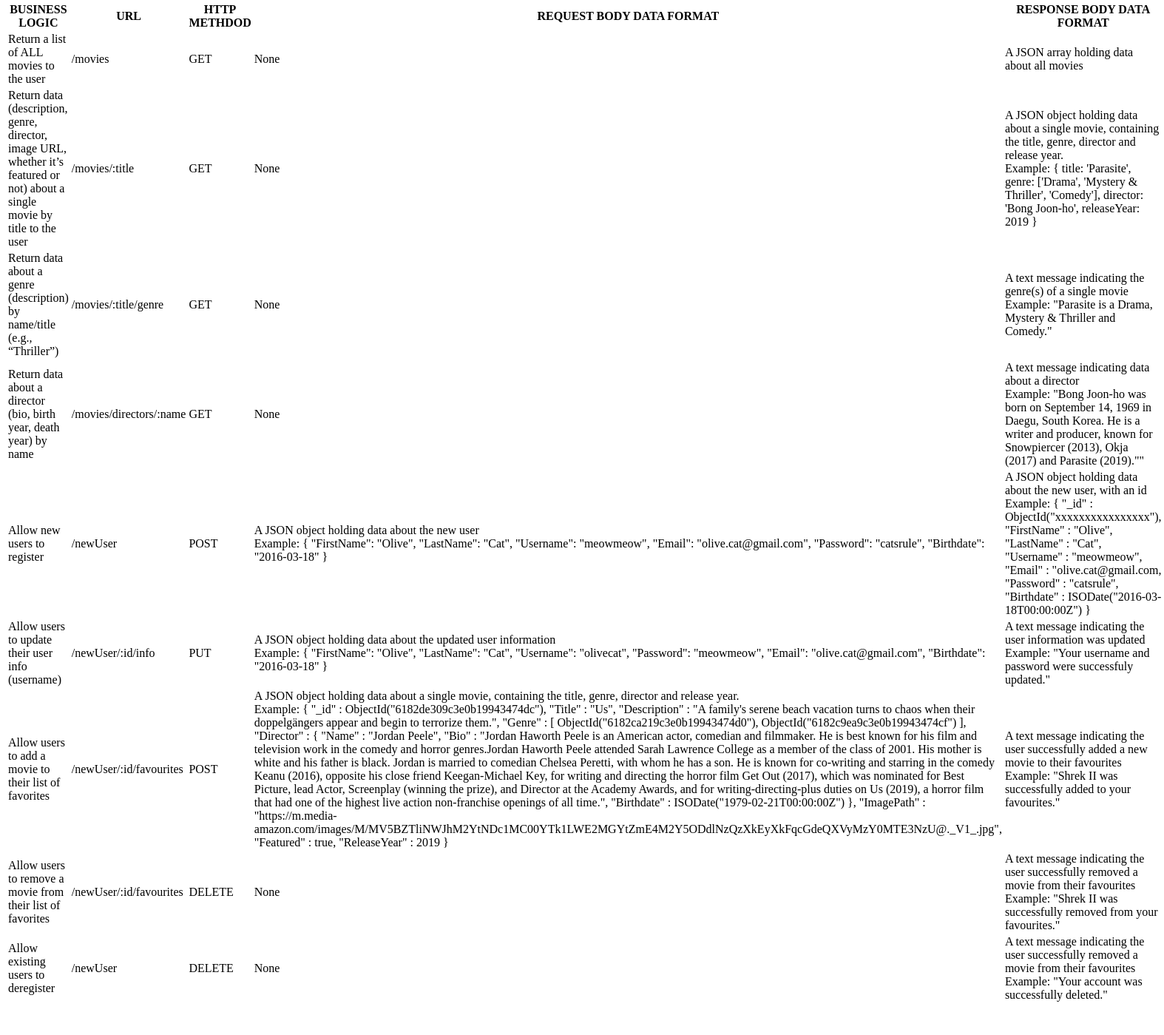
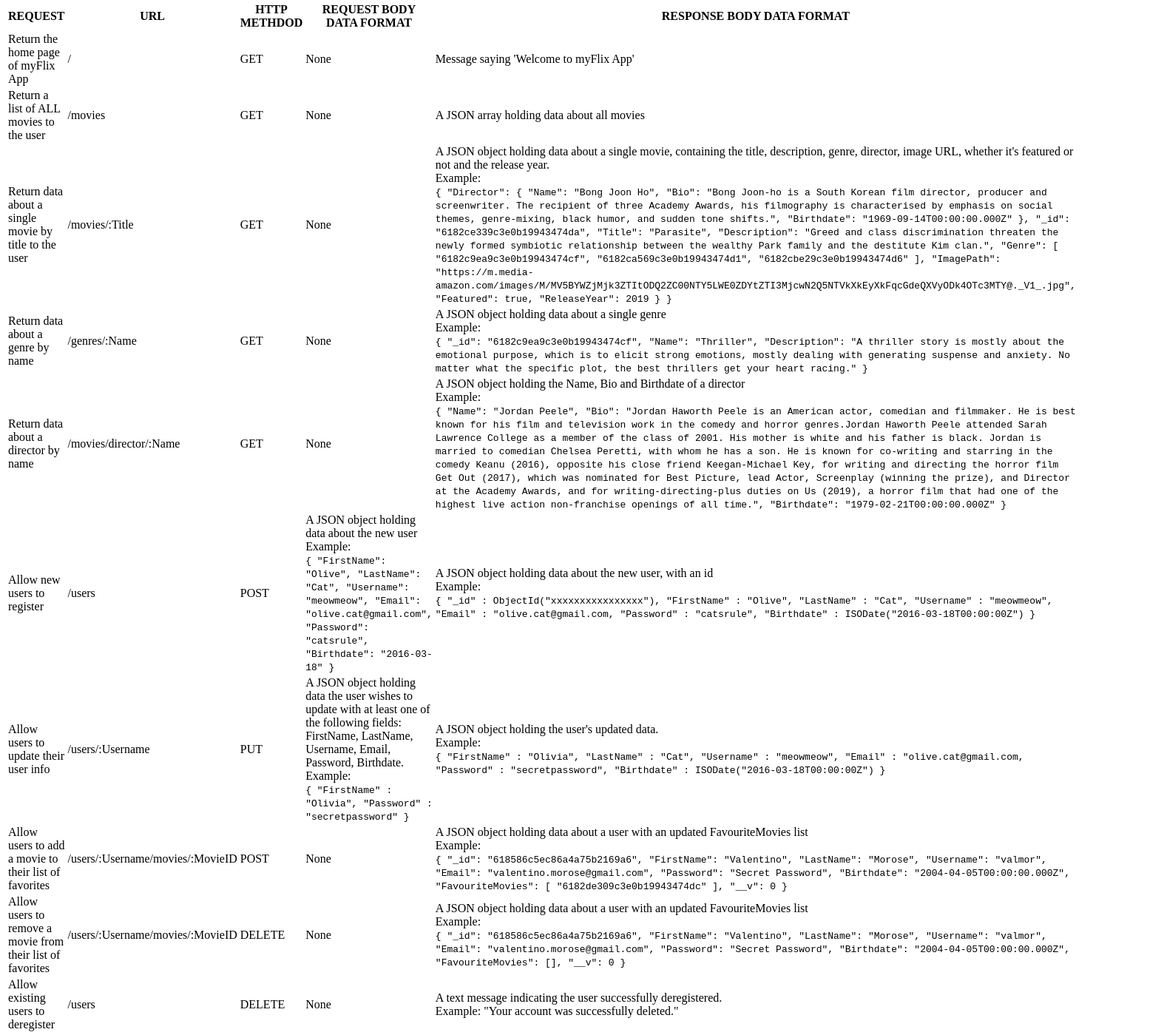
Before and after one commit to ancapuscasu/myFlix, a website: page public/documentation.html in a window 1280 px wide. Shown: the part 131-1530 px from the top of the page at 74% size, 1574 px wide, since content can reach past the window. Before the commit the page ends 1496 px from the top, so only its background shows below. Drawn offline with Linux system fonts and the light colour scheme.

Commit message:
Updated documentation file with new data formats and endpoints

```diff
--- a/public/documentation.html
+++ b/public/documentation.html
@@ -12,11 +12,18 @@
 
     <table>
         <tr>
-            <th>BUSINESS LOGIC</th>
+            <th>REQUEST</th>
             <th>URL</th>
             <th>HTTP METHDOD</th>
             <th>REQUEST BODY DATA FORMAT</th>
             <th>RESPONSE BODY DATA FORMAT</th>
+        </tr>
+        <tr>
+            <td>Return the home page of myFlix App</td>
+            <td>/</td>
+            <td>GET</td>
+            <td>None</td>
+            <td>Message saying 'Welcome to myFlix App'</td>
         </tr>
         <tr>
             <td>Return a list of ALL movies to the user</td>
@@ -26,47 +33,79 @@
             <td>A JSON array holding data about all movies</td>
         </tr>
         <tr>
-            <td>Return data (description, genre, director, image URL, whether it’s featured or not) about a single movie by title to the user</td>
-            <td>/movies/:title</td>
+            <td>Return data about a single movie by title to the user</td>
+            <td>/movies/:Title</td>
             <td>GET</td>
             <td>None</td>
-            <td>A JSON object holding data about a single movie, containing the title, genre, director and release year.
+            <td>A JSON object holding data about a single movie, containing the title, description, genre, director, image URL, whether it's featured or not and the release year.
                 <br>
-                Example: {
-                title: 'Parasite',
-                genre: ['Drama', 'Mystery & Thriller', 'Comedy'],
-                director: 'Bong Joon-ho',
-                releaseYear: 2019
+                Example:
+                <br><code>
+                    {
+                        "Director": {
+                            "Name": "Bong Joon Ho",
+                            "Bio": "Bong Joon-ho is a South Korean film director, producer and screenwriter. The recipient of three Academy Awards, his filmography is characterised by emphasis on social themes, genre-mixing, black humor, and sudden tone shifts.",
+                            "Birthdate": "1969-09-14T00:00:00.000Z"
+                        },
+                        "_id": "6182ce339c3e0b19943474da",
+                        "Title": "Parasite",
+                        "Description": "Greed and class discrimination threaten the newly formed symbiotic relationship between the wealthy Park family and the destitute Kim clan.",
+                        "Genre": [
+                            "6182c9ea9c3e0b19943474cf",
+                            "6182ca569c3e0b19943474d1",
+                            "6182cbe29c3e0b19943474d6"
+                        ],
+                        "ImagePath": "https://m.media-amazon.com/images/M/MV5BYWZjMjk3ZTItODQ2ZC00NTY5LWE0ZDYtZTI3MjcwN2Q5NTVkXkEyXkFqcGdeQXVyODk4OTc3MTY@._V1_.jpg",
+                        "Featured": true,
+                        "ReleaseYear": 2019
                     }
+                }
+                </code>
             </td>
         </tr>
         <tr>
-            <td>Return data about a genre (description) by name/title (e.g., “Thriller”)</td>
-            <td>/movies/:title/genre</td>
+            <td>Return data about a genre by name</td>
+            <td>/genres/:Name</td>
             <td>GET</td>
             <td>None</td>
-            <td>A text message indicating the genre(s) of a single movie
+            <td>A JSON object holding data about a single genre
                 <br>
-                Example: "Parasite is a Drama, Mystery & Thriller and Comedy."
+                Example:
+                <br><code>
+                {
+                    "_id": "6182c9ea9c3e0b19943474cf",
+                    "Name": "Thriller",
+                    "Description": "A thriller story is mostly about the emotional purpose, which is to elicit strong emotions, mostly dealing with generating suspense and anxiety. No matter what the specific plot, the best thrillers get your heart racing."
+                }
+                </code>
             </td>
         </tr>
         <tr>
-            <td>Return data about a director (bio, birth year, death year) by name</td>
-            <td>/movies/directors/:name</td>
+            <td>Return data about a director by name</td>
+            <td>/movies/director/:Name</td>
             <td>GET</td>
             <td>None</td>
-            <td>A text message indicating data about a director
+            <td>A JSON object holding the Name, Bio and Birthdate of a director
                 <br>
-                Example: "Bong Joon-ho was born on September 14, 1969 in Daegu, South Korea. He is a writer and producer, known for Snowpiercer (2013), Okja (2017) and Parasite (2019).""
+                Example:
+                <br><code>
+                    {
+                        "Name": "Jordan Peele",
+                        "Bio": "Jordan Haworth Peele is an American actor, comedian and filmmaker. He is best known for his film and television work in the comedy and horror genres.Jordan Haworth Peele attended Sarah Lawrence College as a member of the class of 2001. His mother is white and his father is black. Jordan is married to comedian Chelsea Peretti, with whom he has a son. He is known for co-writing and starring in the comedy Keanu (2016), opposite his close friend Keegan-Michael Key, for writing and directing the horror film Get Out (2017), which was nominated for Best Picture, lead Actor, Screenplay (winning the prize), and Director at the Academy Awards, and for writing-directing-plus duties on Us (2019), a horror film that had one of the highest live action non-franchise openings of all time.",
+                        "Birthdate": "1979-02-21T00:00:00.000Z"
+                    }
+                </code>
             </td>
         </tr>
         <tr>
             <td>Allow new users to register</td>
-            <td>/newUser</td>
+            <td>/users</td>
             <td>POST</td>
             <td>A JSON object holding data about the new user
                 <br>
-                Example: {
+                Example:
+                <br><code>
+                    {
                         "FirstName": "Olive",
                         "LastName": "Cat",
                         "Username": "meowmeow",
@@ -74,10 +113,13 @@
                         "Password": "catsrule",
                         "Birthdate": "2016-03-18"
                     }
+                </code>
             </td>
             <td>A JSON object holding data about the new user, with an id
                 <br>
-                Example: {
+                Example:
+                <br><code>
+                    {
                         "_id" : ObjectId("xxxxxxxxxxxxxxxx"),
                         "FirstName" : "Olive",
                         "LastName" : "Cat",
@@ -86,73 +128,92 @@
                         "Password" : "catsrule",
                         "Birthdate" : ISODate("2016-03-18T00:00:00Z")
                     }
+                </code>
             </td>
         </tr>
         <tr>
-            <td>Allow users to update their user info (username)</td>
-            <td>/newUser/:id/info</td>
+            <td>Allow users to update their user info</td>
+            <td>/users/:Username</td>
             <td>PUT</td>
-            <td>A JSON object holding data about the updated user information
+            <td>A JSON object holding data the user wishes to update with at least one of the following fields: FirstName, LastName, Username, Email, Password, Birthdate.
                 <br>
-                Example: {
-                    "FirstName": "Olive",
-                    "LastName": "Cat",
-                    "Username": "olivecat",
-                    "Password": "meowmeow",
-                    "Email": "olive.cat@gmail.com",
-                    "Birthdate": "2016-03-18"
+                Example:
+                <br><code>
+                    {
+                        "FirstName" : "Olivia",
+                        "Password" : "secretpassword"
                     }
+                </code>
             </td>
-            <td>A text message indicating the user information was updated
+            <td>A JSON object holding the user's updated data.
                 <br>
-                Example: "Your username and password were successfuly updated."
+                Example:
+                <br><code>
+                    {
+                        "FirstName" : "Olivia",
+                        "LastName" : "Cat",
+                        "Username" : "meowmeow",
+                        "Email" : "olive.cat@gmail.com,
+                        "Password" : "secretpassword",
+                        "Birthdate" : ISODate("2016-03-18T00:00:00Z")
+                    }
+                </code>
             </td>
         </tr>
         <tr>
             <td>Allow users to add a movie to their list of favorites</td>
-            <td>/newUser/:id/favourites</td>
+            <td>/users/:Username/movies/:MovieID</td>
             <td>POST</td>
-            <td>A JSON object holding data about a single movie, containing the title, genre, director and release year.
+            <td>None</td>
+            <td>A JSON object holding data about a user with an updated FavouriteMovies list
                 <br>
-                Example: {
-                "_id" : ObjectId("6182de309c3e0b19943474dc"),
-                "Title" : "Us",
-                "Description" : "A family's serene beach vacation turns to chaos when their doppelgängers appear and begin to terrorize them.",
-                "Genre" : [
-                    ObjectId("6182ca219c3e0b19943474d0"),
-                    ObjectId("6182c9ea9c3e0b19943474cf")
+                Example:
+                <br><code>
+                    {
+                        "_id": "618586c5ec86a4a75b2169a6",
+                        "FirstName": "Valentino",
+                        "LastName": "Morose",
+                        "Username": "valmor",
+                        "Email": "valentino.morose@gmail.com",
+                        "Password": "Secret Password",
+                        "Birthdate": "2004-04-05T00:00:00.000Z",
+                        "FavouriteMovies": [
+                            "6182de309c3e0b19943474dc"
                         ],
-                "Director" : {
-                    "Name" : "Jordan Peele",
-                    "Bio" : "Jordan Haworth Peele is an American actor, comedian and filmmaker. He is best known for his film and television work in the comedy and horror genres.Jordan Haworth Peele attended Sarah Lawrence College as a member of the class of 2001. His mother is white and his father is black. Jordan is married to comedian Chelsea Peretti, with whom he has a son. He is known for co-writing and starring in the comedy Keanu (2016), opposite his close friend Keegan-Michael Key, for writing and directing the horror film Get Out (2017), which was nominated for Best Picture, lead Actor, Screenplay (winning the prize), and Director at the Academy Awards, and for writing-directing-plus duties on Us (2019), a horror film that had one of the highest live action non-franchise openings of all time.",
-                    "Birthdate" : ISODate("1979-02-21T00:00:00Z")
-                    },
-                "ImagePath" : "https://m.media-amazon.com/images/M/MV5BZTliNWJhM2YtNDc1MC00YTk1LWE2MGYtZmE4M2Y5ODdlNzQzXkEyXkFqcGdeQXVyMzY0MTE3NzU@._V1_.jpg",
-                "Featured" : true,
-                "ReleaseYear" : 2019
+                        "__v": 0
                     }
-            </td>
-            <td>A text message indicating the user successfully added a new movie to their favourites
-                <br>
-                Example: "Shrek II was successfully added to your favourites."
+                </code>
             </td>
         </tr>
         <tr>
             <td>Allow users to remove a movie from their list of favorites</td>
-            <td>/newUser/:id/favourites</td>
+            <td>/users/:Username/movies/:MovieID</td>
             <td>DELETE</td>
             <td>None</td>
-            <td>A text message indicating the user successfully removed a movie from their favourites
+            <td>A JSON object holding data about a user with an updated FavouriteMovies list
                 <br>
-                Example: "Shrek II was successfully removed from your favourites."
+                Example:
+                <br><code>
+                    {
+                        "_id": "618586c5ec86a4a75b2169a6",
+                        "FirstName": "Valentino",
+                        "LastName": "Morose",
+                        "Username": "valmor",
+                        "Email": "valentino.morose@gmail.com",
+                        "Password": "Secret Password",
+                        "Birthdate": "2004-04-05T00:00:00.000Z",
+                        "FavouriteMovies": [],
+                        "__v": 0
+                    }
+                </code>
             </td>
         </tr>
         <tr>
             <td>Allow existing users to deregister</td>
-            <td>/newUser</td>
+            <td>/users</td>
             <td>DELETE</td>
             <td>None</td>
-            <td>A text message indicating the user successfully removed a movie from their favourites
+            <td>A text message indicating the user successfully deregistered.
                 <br>
                 Example: "Your account was successfully deleted."
             </tr>
```
Lines whose indentation alone changed are shown as unchanged.
